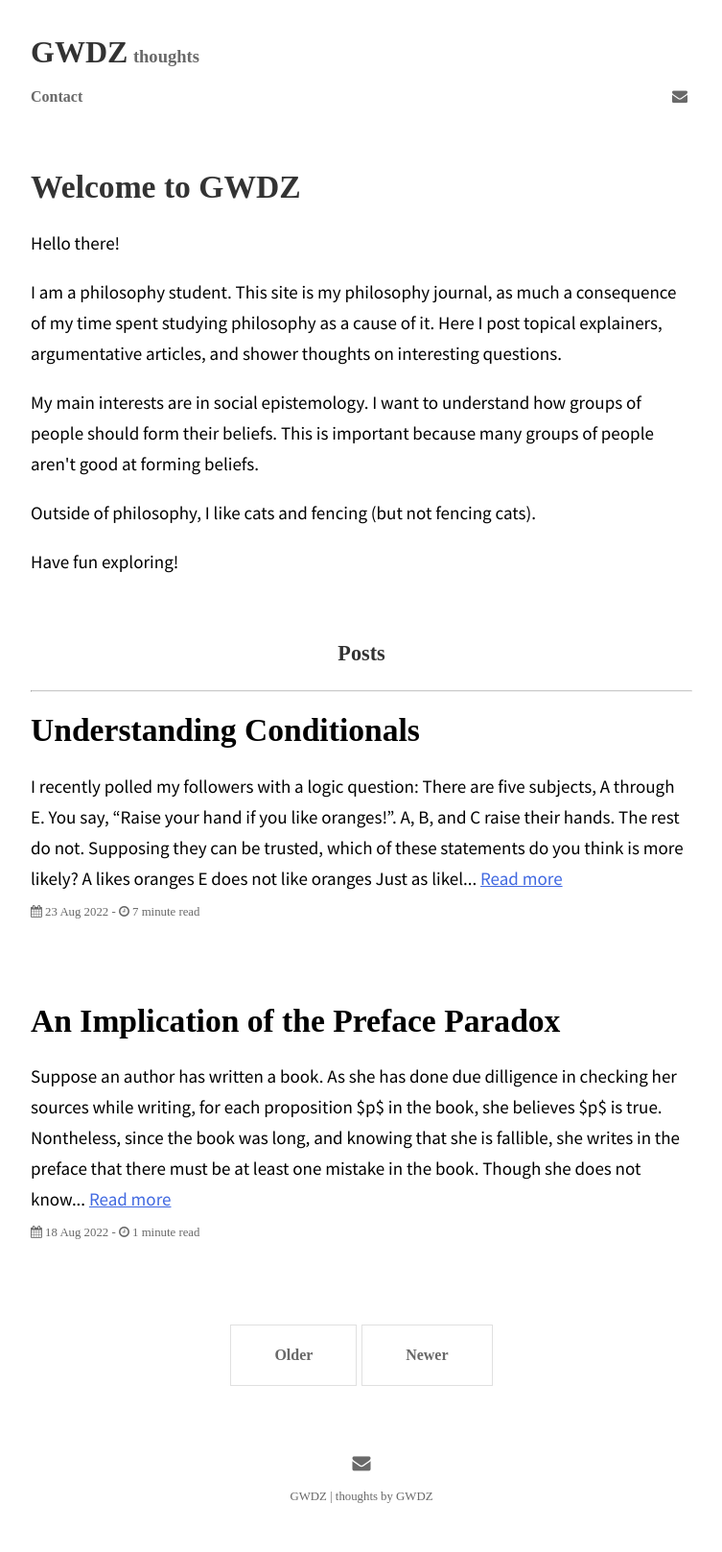
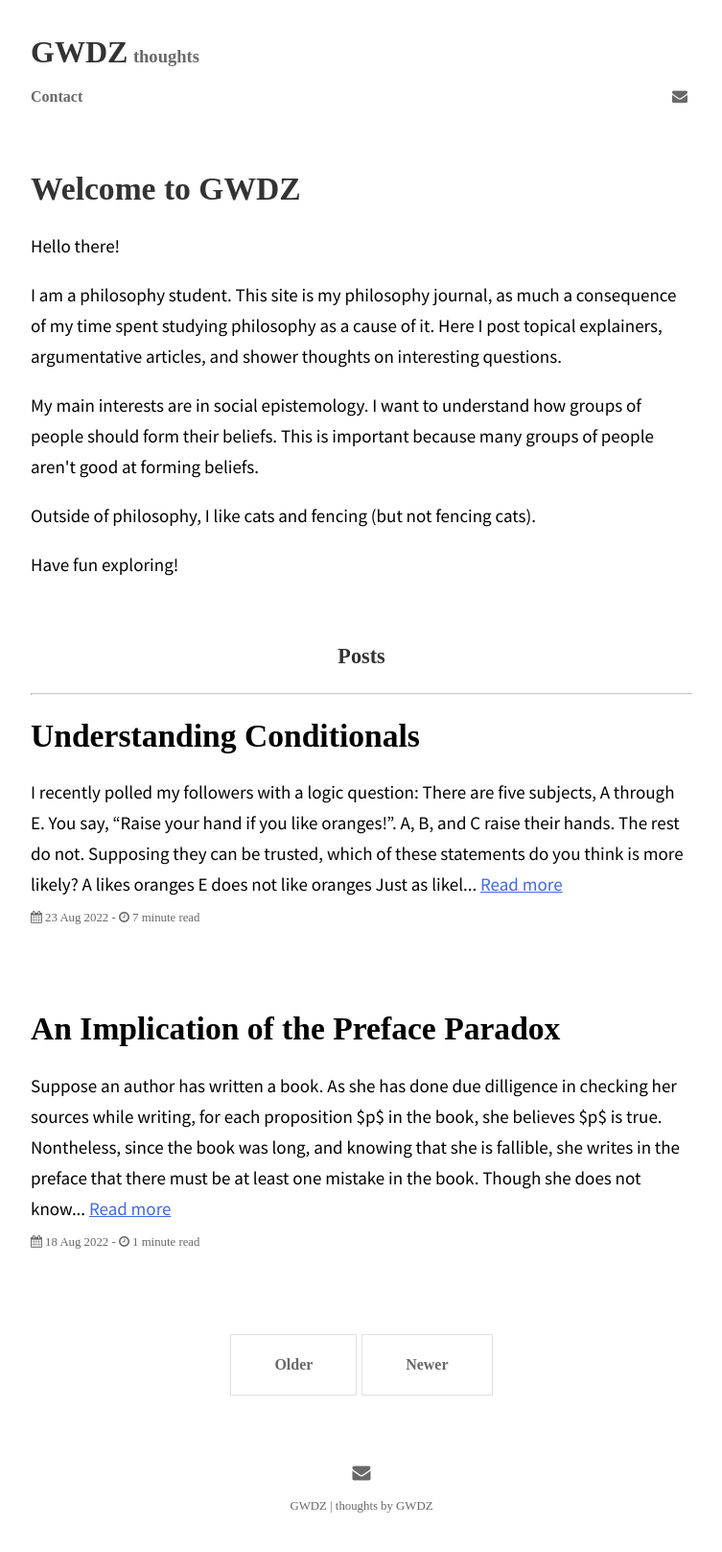
Before and after one commit to GWDZ-true/gwdz-site, a Jekyll site: the page built from index.html, in a window 1280 px wide. Shown: the whole page at 96% size, without its empty margins (263-1016 px from the left). Built offline with Jekyll 4.4.1, drawn with Linux system fonts in a browser that asks for light colours; some web fonts are replaced; the list of posts is cut into pages by our own code.

Commit message:
Update _base.scss

```diff
--- a/_sass/_base.scss
+++ b/_sass/_base.scss
@@ -27,7 +27,7 @@
 
 h1 {
   font-size: 2.1rem;
-  line-height: 2.3rem;
+  line-height: 2.5rem;
   color: black;
 }
 
```
